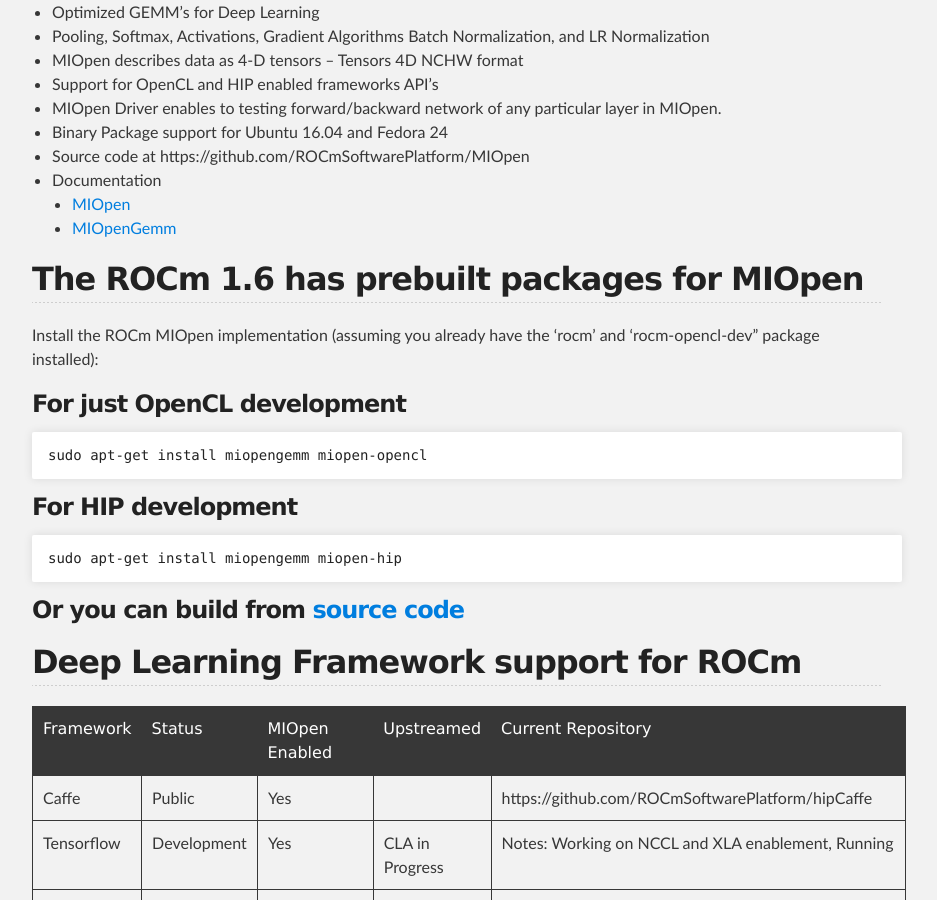
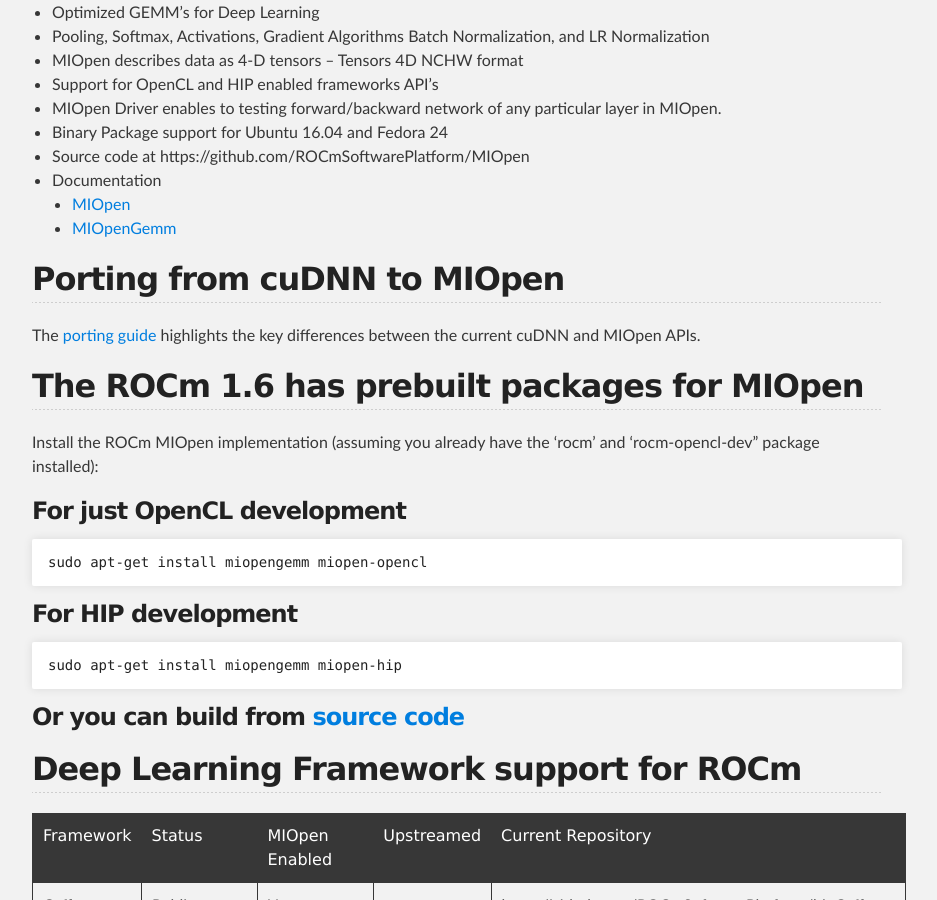
Before and after one commit to ROCm/ROCm.github.io, a Jekyll site: the page built from dl.md, in a window 1280 px wide and 900 px high, scrolled down 596 px. Shown: the whole window, without its empty margins (183-1120 px from the left). Built offline with Jekyll 4.4.1, drawn with Linux system fonts in a browser that asks for light colours.

Commit message:
added link to porting guide

```diff
--- a/dl.md
+++ b/dl.md
@@ -20,6 +20,10 @@
 * Documentation
   * [MIOpen](https://rocmsoftwareplatform.github.io/MIOpen/doc/html/apireference.html)
   * [MIOpenGemm](https://rocmsoftwareplatform.github.io/MIOpenGEMM/doc/html/index.html)
+
+## Porting from cuDNN to MIOpen
+
+The [porting guide](https://github.com/dagamayank/ROCm.github.io/blob/master/doc/miopen_porting_guide.pdf) highlights the key differences between the current cuDNN and MIOpen APIs.
 
 ## The  ROCm 1.6 has prebuilt packages for MIOpen
 
```
